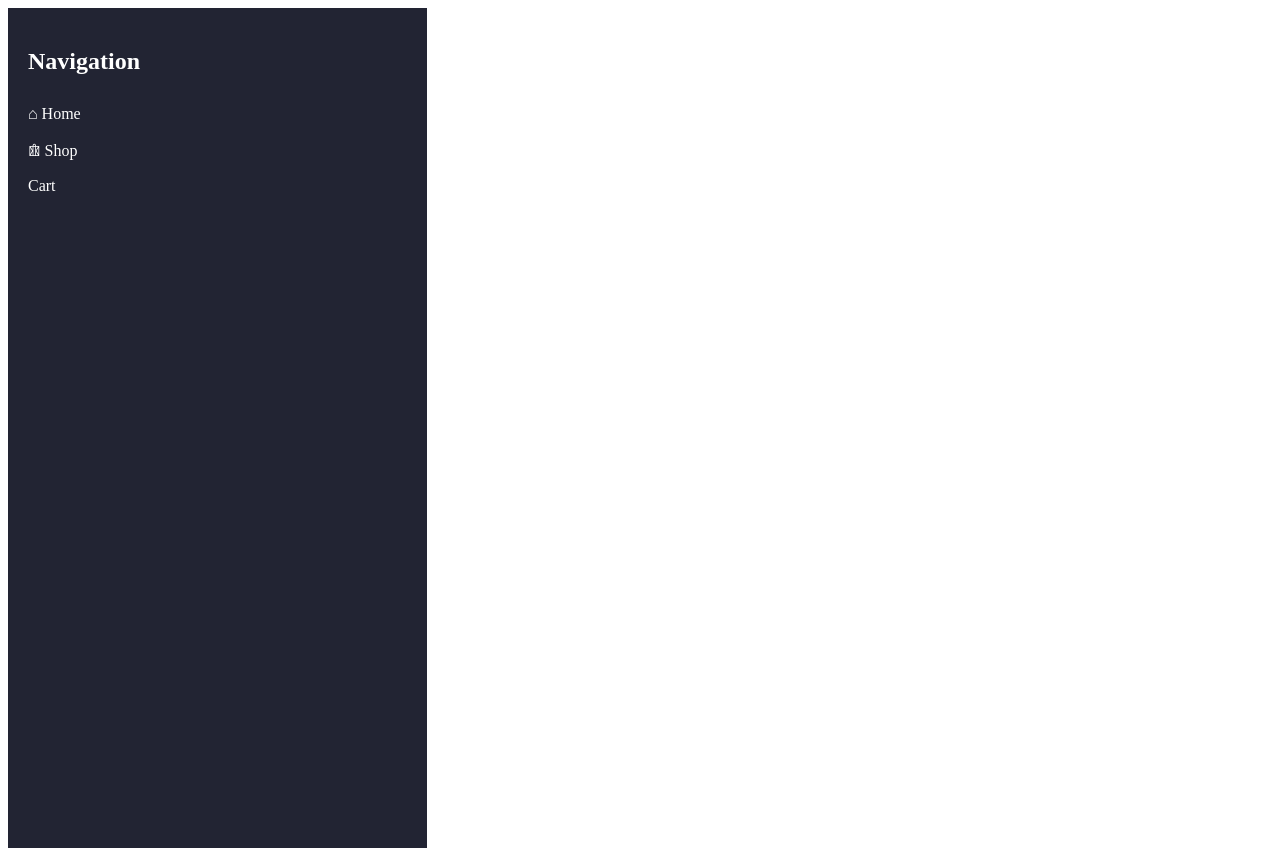
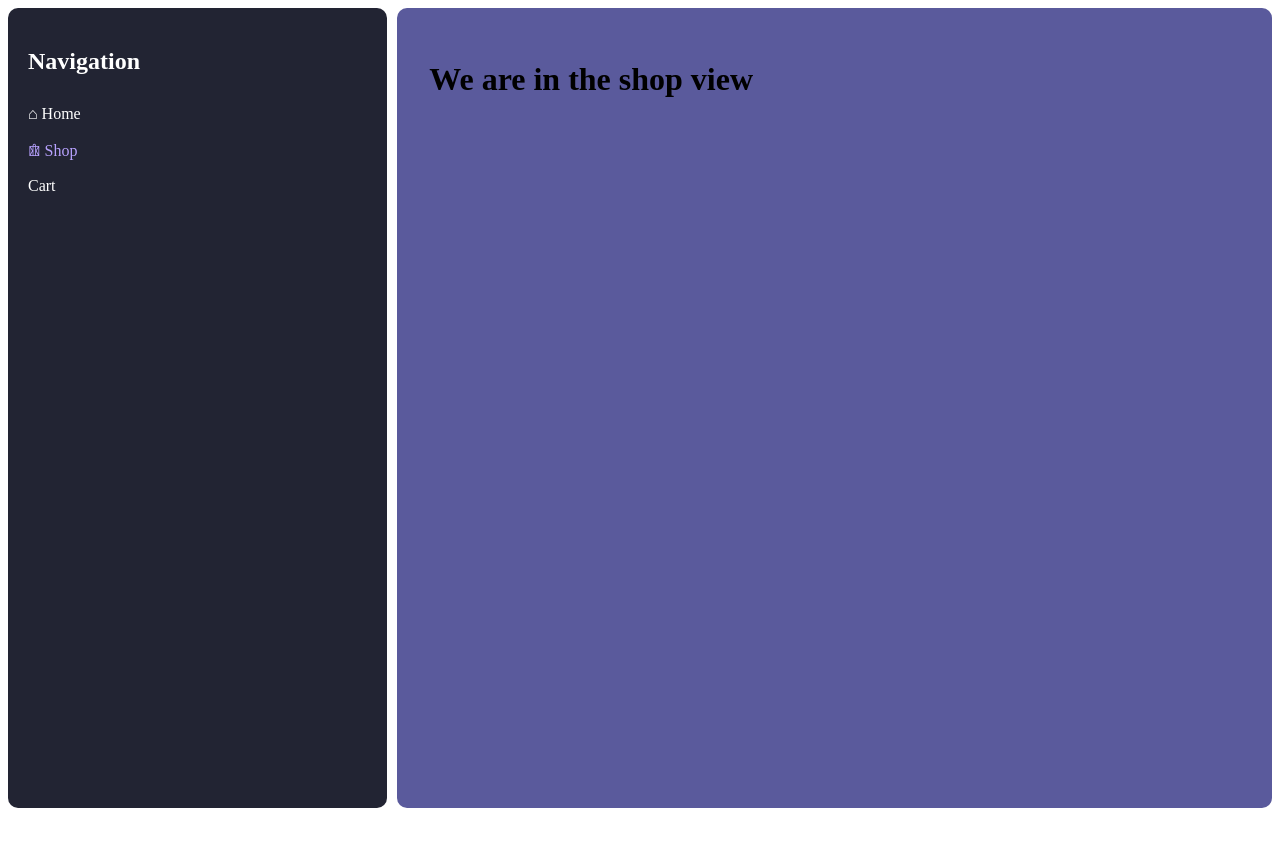
Before and after one commit to Nyups/Vue_fake_store, a Vue app in the folder front-end/: page /shop in a window 1280 px wide. After the commit the page ends 816 px from the top, so only its background shows below. Built offline with nearby package versions, Linux system fonts and the light colour scheme.

Commit message:
Base structure done
Everything is ready for the api data

```diff
--- a/front-end/src/App.vue
+++ b/front-end/src/App.vue
@@ -1,12 +1,40 @@
 <script setup>
+import { RouterView } from 'vue-router';
 import side_bar from './components/side_bar.vue';
 </script>
 
 <template>
+  <div class="layout">
+    <side_bar />
 
-<side_bar/>
+    <main class="render-zone">
+      <router-view />
+    </main>
+  </div>
+
 </template>
 
 <style scoped>
+* {
+  box-sizing: border-box;
+}
 
+body {
+  margin: 0;
+  font-family: Arial, sans-serif;
+}
+
+.layout {
+  display: flex;
+  min-height: 100vh;
+}
+
+.render-zone {
+  flex: 1;
+  padding: 32px;
+  background: #5a5a9c;
+  min-width: 0;
+  border-radius: 10px;
+  margin: 0px 0px 0px 10px;
+}
 </style>
--- a/front-end/src/components/side_bar.vue
+++ b/front-end/src/components/side_bar.vue
@@ -17,6 +17,7 @@
   padding: 20px;
   background: #222433;
   color: white;
+  border-radius: 10px;
 }
 
 nav {
--- a/front-end/src/router/index.js
+++ b/front-end/src/router/index.js
@@ -1,8 +1,16 @@
 import { createRouter, createWebHistory } from 'vue-router'
+
+import home_view from '@/views/home_view.vue'
+import shop_view from '@/views/shop_view.vue'
+import cart_view from '@/views/cart_view.vue'
 
 const router = createRouter({
   history: createWebHistory(import.meta.env.BASE_URL),
-  routes: [],
+  routes: [
+    {path :"/", component: home_view},
+    {path :"/shop", component: shop_view},
+    {path :"/cart", component: cart_view}
+  ],
 })
 
 export default router
--- a/front-end/src/views/cart_view.vue
+++ b/front-end/src/views/cart_view.vue
@@ -0,0 +1,7 @@
+<script setup></script>
+
+<template>
+  <h1>We are in the cart view</h1>
+</template>
+
+<style scoped></style>
--- a/front-end/src/views/home_view.vue
+++ b/front-end/src/views/home_view.vue
@@ -0,0 +1,7 @@
+<script setup></script>
+
+<template>
+  <h1>We are in the landing view</h1>
+</template>
+
+<style scoped></style>
--- a/front-end/src/views/shop_view.vue
+++ b/front-end/src/views/shop_view.vue
@@ -0,0 +1,7 @@
+<script setup></script>
+
+<template>
+<h1>We are in the shop view</h1>
+</template>
+
+<style scoped></style>
```
